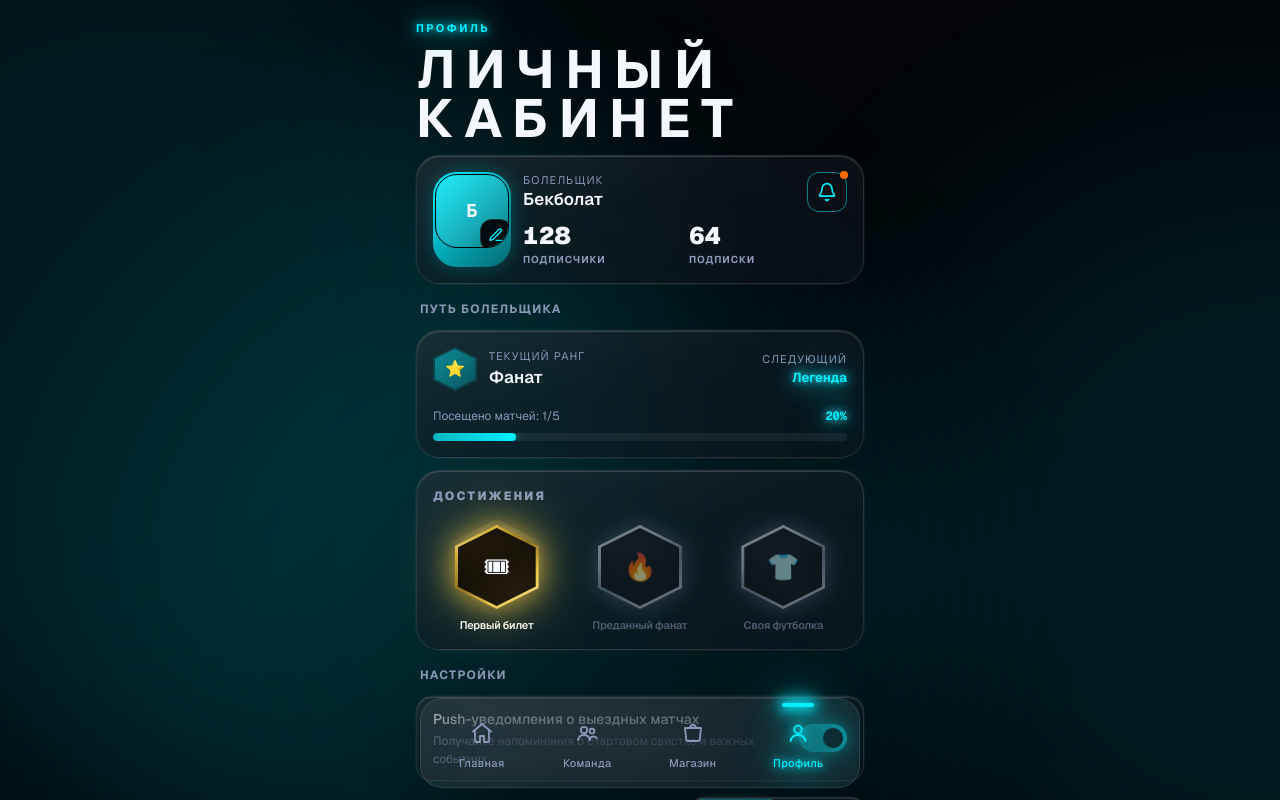
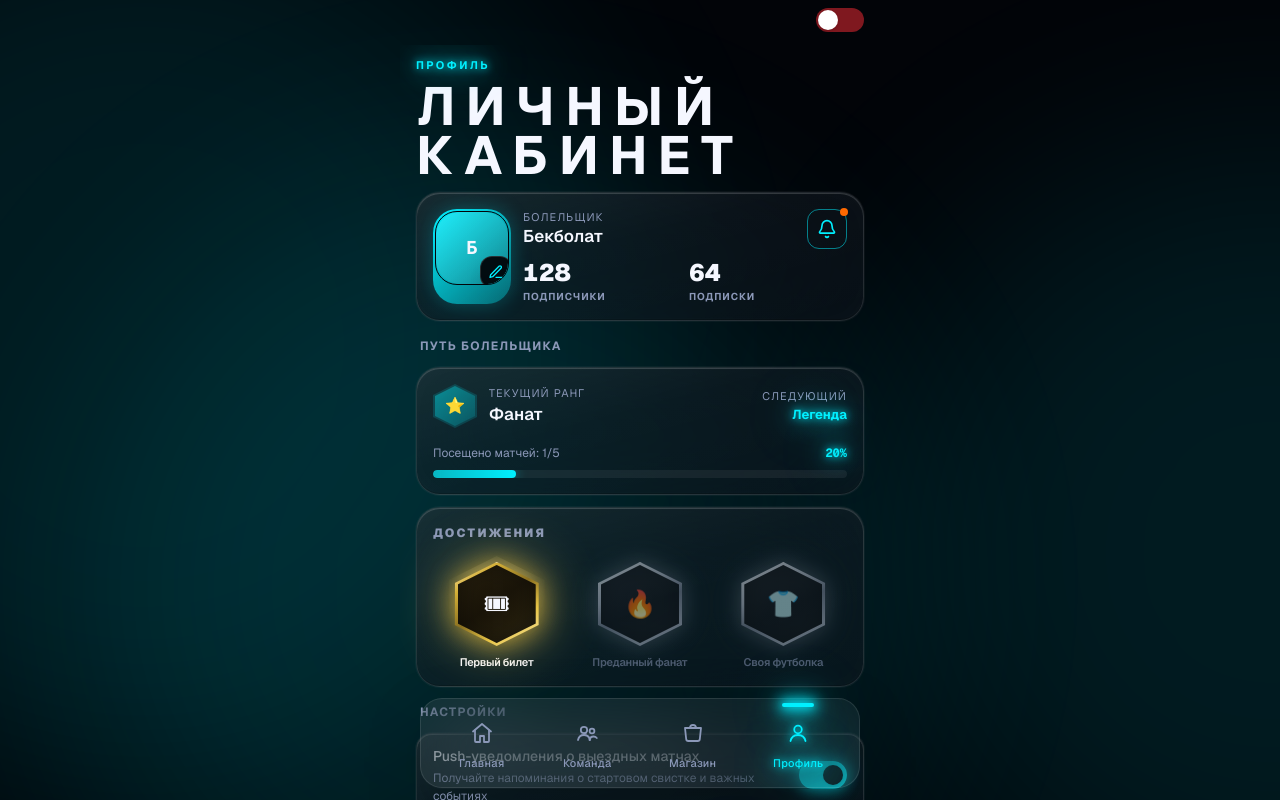
Before and after one commit to bekbolat00/jaiyq-app, a Next.js app: page /profile in a window 1280 px wide. Built offline with nearby package versions, Linux system fonts and the light colour scheme; no server answers.

Commit message:
Музыка теперь идёт из одного MusicToggle в layout и не рвётся при переходе

```diff
--- a/app/components/AppTopHeader.tsx
+++ b/app/components/AppTopHeader.tsx
@@ -1,6 +1,5 @@
 "use client";
 
-import MusicToggle from "@/app/components/MusicToggle";
 import NotificationBellButton from "@/app/components/NotificationBellButton";
 
 type Props = {
@@ -38,8 +37,6 @@ export default function AppTopHeader({
           </span>
         </div>
 
-        <MusicToggle />
-
         <NotificationBellButton
           onClick={onNotificationsClick}
           hasUnread={hasUnreadNotifications}
--- a/app/components/MusicToggle.tsx
+++ b/app/components/MusicToggle.tsx
@@ -14,18 +14,20 @@ export default function MusicToggle() {
     const audio = audioRef.current;
     if (!audio) return;
 
-    const handleReady = () => setAudioState("ready");
+    const markReady = () => setAudioState("ready");
     const handleError = () => {
       setIsPlaying(false);
       setAudioState("error");
     };
 
-    audio.addEventListener("canplay", handleReady);
+    audio.addEventListener("canplay", markReady);
+    audio.addEventListener("loadeddata", markReady);
     audio.addEventListener("error", handleError);
     if (audio.readyState >= 2) setAudioState("ready");
 
     return () => {
-      audio.removeEventListener("canplay", handleReady);
+      audio.removeEventListener("canplay", markReady);
+      audio.removeEventListener("loadeddata", markReady);
       audio.removeEventListener("error", handleError);
     };
   }, []);
--- a/app/layout.tsx
+++ b/app/layout.tsx
@@ -4,6 +4,7 @@ import { Geist, Geist_Mono } from "next/font/google";
 import "./globals.css";
 import BottomTabBar from "./components/BottomTabBar";
 import AppShell from "./components/AppShell";
+import MusicToggle from "./components/MusicToggle";
 import TelegramAuth from "./components/TelegramAuth";
 
 const geistSans = Geist({
@@ -54,7 +55,10 @@ export default function RootLayout({
             <span className="bg-orb" />
           </div>
           <div className="relative z-10 mx-auto flex h-dvh min-h-0 w-full max-w-[480px] flex-col">
-            <main className="safe-top safe-bottom min-h-0 flex-1 overflow-y-auto px-4 pb-24 hide-scrollbar">
+            <div className="safe-top flex shrink-0 items-center justify-end px-4 py-1.5">
+              <MusicToggle />
+            </div>
+            <main className="safe-bottom min-h-0 flex-1 overflow-y-auto px-4 pb-24 hide-scrollbar">
               {children}
             </main>
             <BottomTabBar />
```
